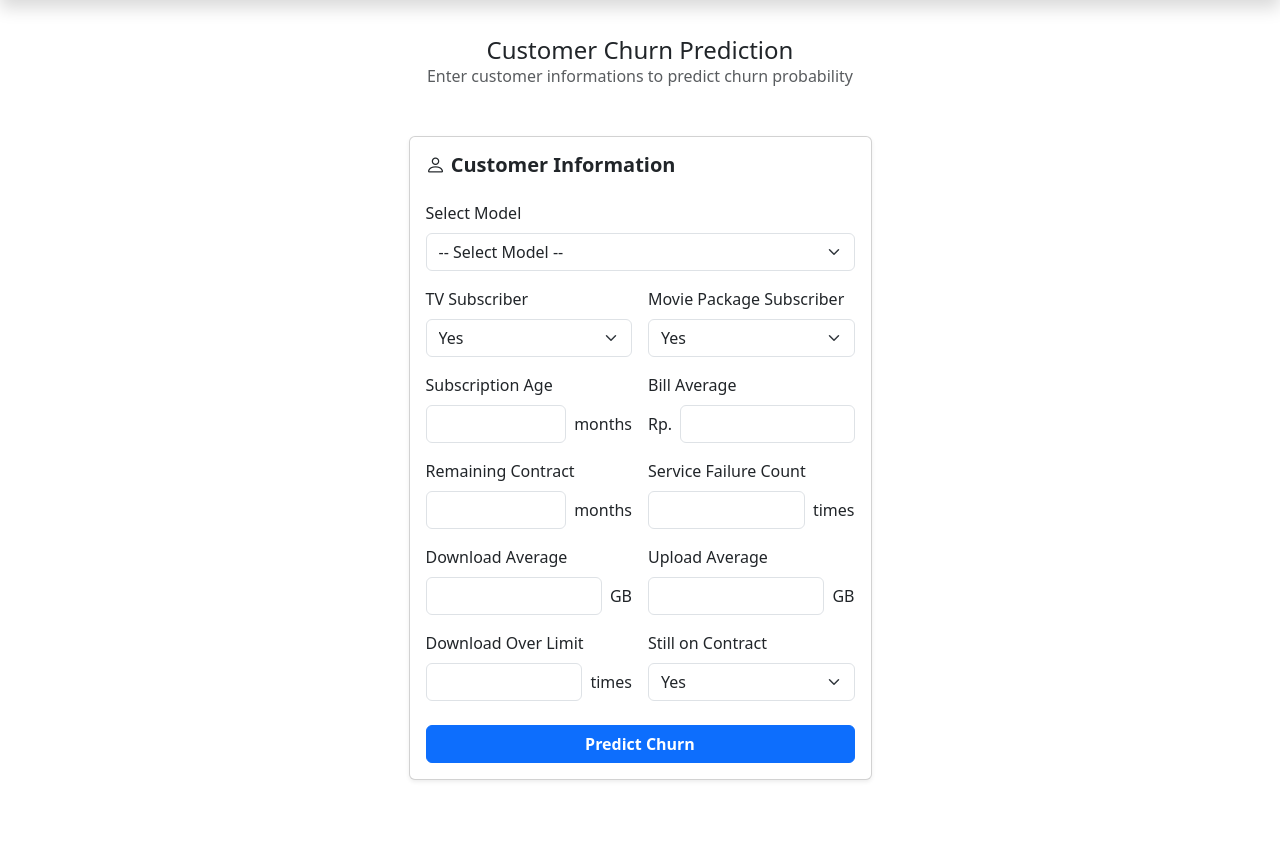
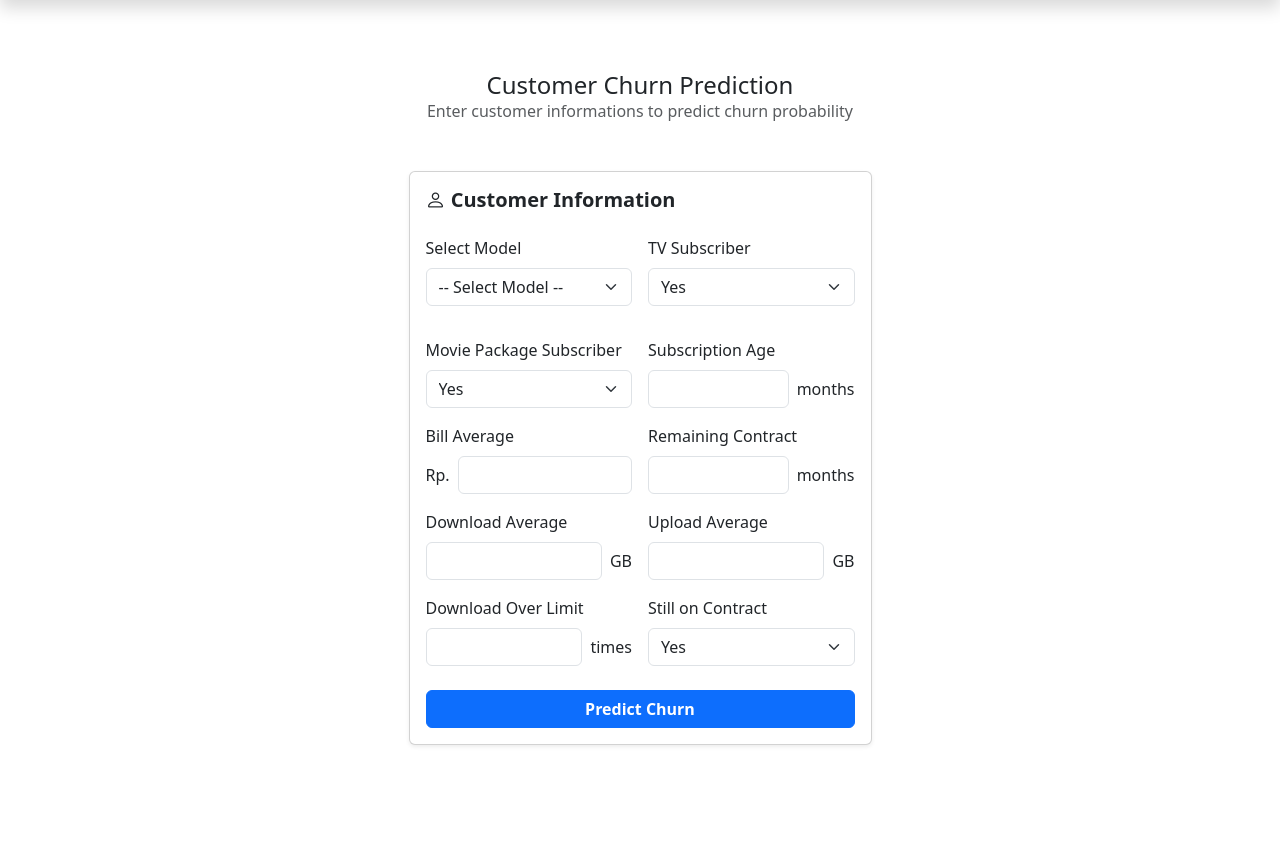
Before and after one commit to vincentalexx/GUI-Churn, a Django app: page /new-customer in a window 1280 px wide. Shown: the part 56-912 px from the top of the page. Run offline with Django 5.2, Linux system fonts and the light colour scheme; parts of the project's set-up code (start-up, migrations or seed data) failed here and were passed over.

Commit message:
fix layout new data

```diff
--- a/main/templates/new_data.html
+++ b/main/templates/new_data.html
@@ -24,7 +24,8 @@
                                 <form action="" method="POST" enctype="multipart/form-data">
                                     {% csrf_token %}
 
-                                    <div class="mb-3">
+                                    <div class="row g-3">
+                                        <div class="mb-3 col-md-6">
                                             <label for="select_model" class="form-label">Select Model</label>
                                             <select class="form-select" name="select_model" id="select_model" required>
                                                 <option disabled {% if not selected_model %}selected{% endif %}>-- Select Model --</option>
@@ -38,8 +39,6 @@
                                                 <option value="catboost" {% if selected_model == "CatBoost" %} selected {% endif %}>CatBoost</option>
                                             </select>
                                         </div>
-
-                                    <div class="row g-3">
                                         <div class="col-md-6">
                                             <label class="form-label">TV Subscriber</label>
                                             <select name="tv_subscriber" class="form-select">
@@ -80,13 +79,13 @@
                                             </div>
                                         </div>
 
-                                        <div class="col-md-6">
+                                        <!-- <div class="col-md-6">
                                             <label class="form-label">Service Failure Count</label>
                                             <div class="d-flex align-items-center gap-2">
                                                 <input type="text" class="form-control" name="service_failure_count">
                                                 <span>times</span>
                                             </div>
-                                        </div>
+                                        </div> -->
 
                                         <div class="col-md-6">
                                             <label class="form-label">Download Average</label>
```
Lines whose indentation alone changed are shown as unchanged.
